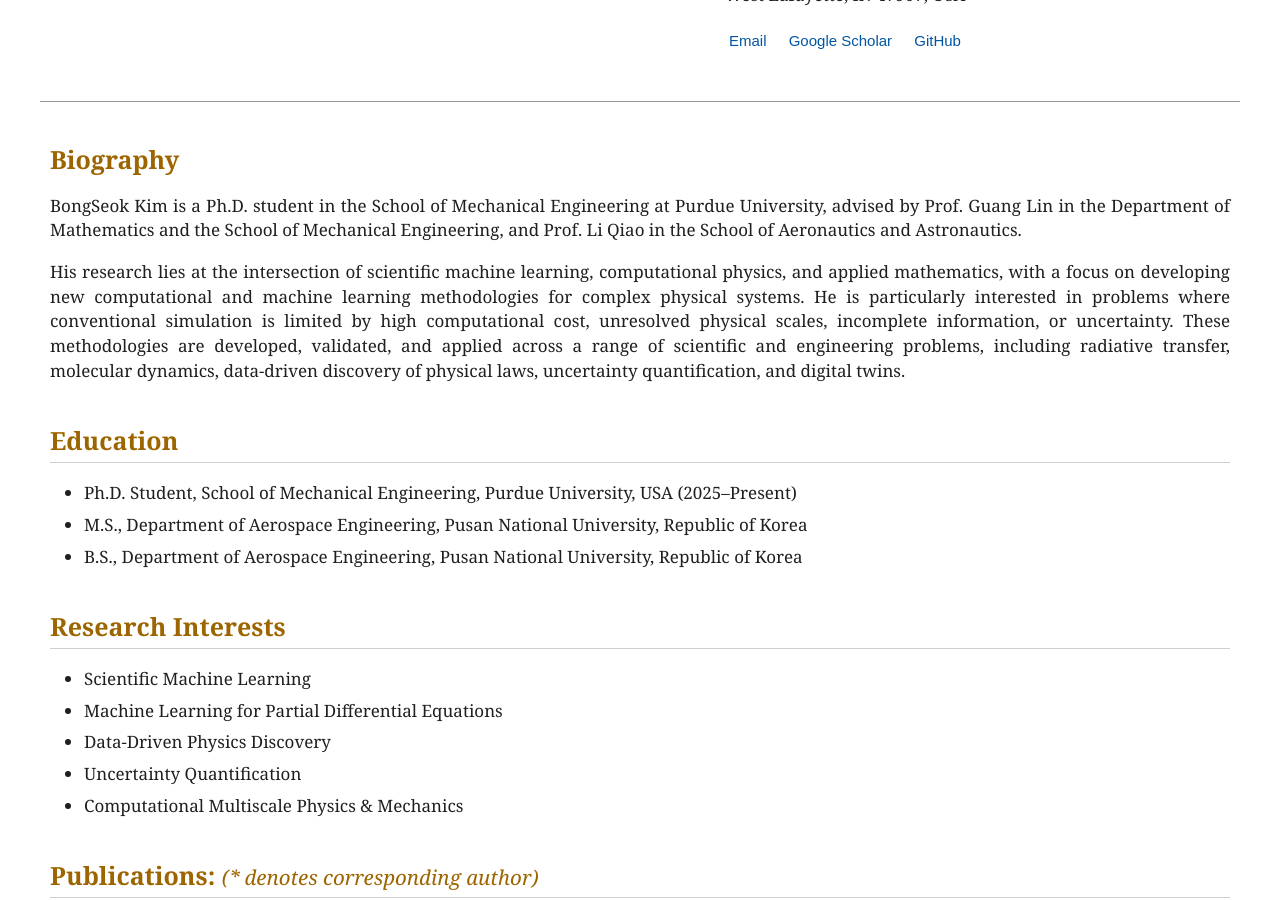
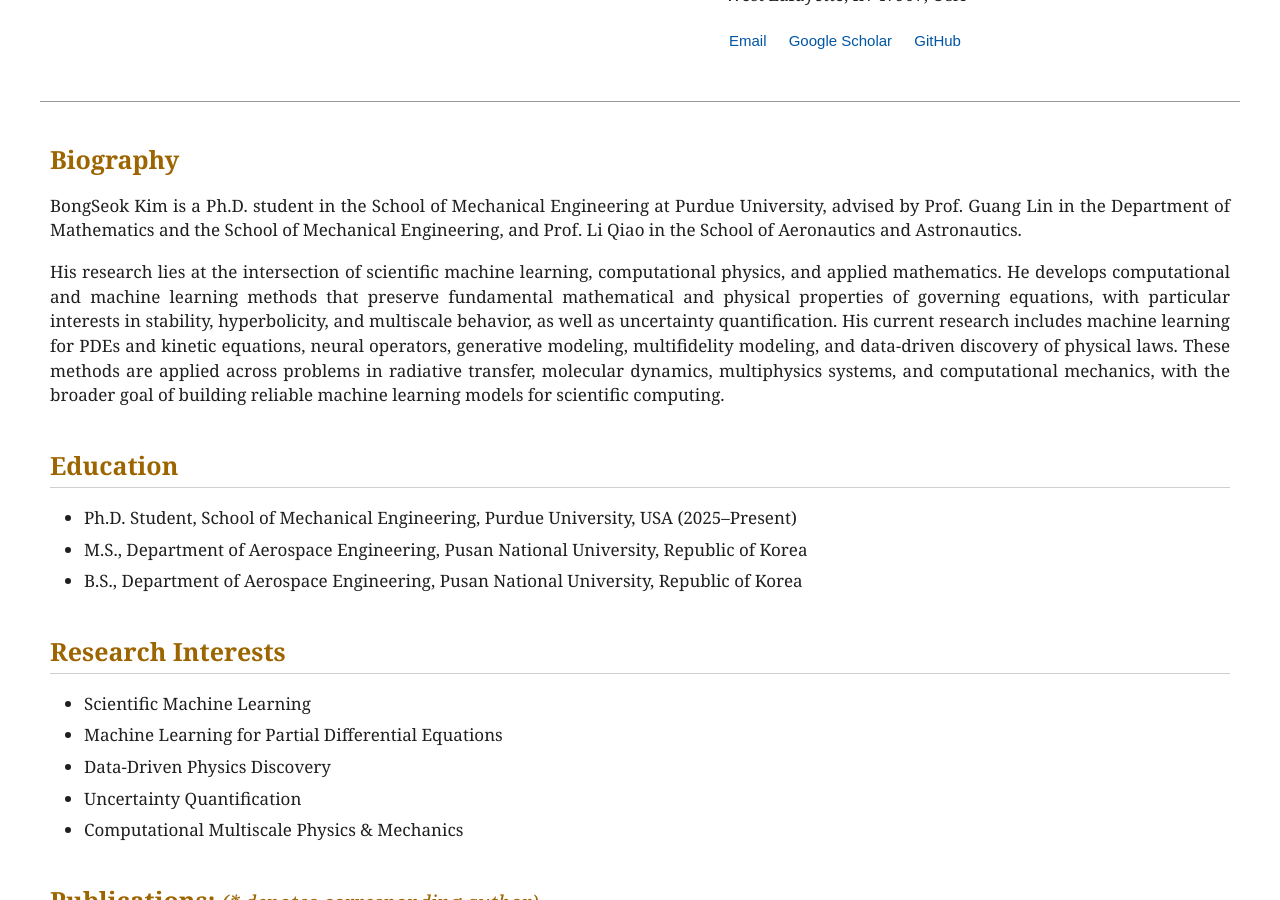
Before and after one commit to Kim4853/Kim4853.github.io, a Jekyll site: the page built from index.md, in a window 1280 px wide and 900 px high, scrolled down 730 px. Built offline with Jekyll 4.4.1, drawn with Linux system fonts in a browser that asks for light colours.

Commit message:
Update website

```diff
--- a/index.md
+++ b/index.md
@@ -192,7 +192,7 @@ permalink: /
 </p>
 
 <p>
-His research lies at the intersection of scientific machine learning, computational physics, and applied mathematics, with a focus on developing new computational and machine learning methodologies for complex physical systems. He is particularly interested in problems where conventional simulation is limited by high computational cost, unresolved physical scales, incomplete information, or uncertainty. These methodologies are developed, validated, and applied across a range of scientific and engineering problems, including radiative transfer, molecular dynamics, data-driven discovery of physical laws, uncertainty quantification, and digital twins.
+His research lies at the intersection of scientific machine learning, computational physics, and applied mathematics. He develops computational and machine learning methods that preserve fundamental mathematical and physical properties of governing equations, with particular interests in stability, hyperbolicity, and multiscale behavior, as well as uncertainty quantification. His current research includes machine learning for PDEs and kinetic equations, neural operators, generative modeling, multifidelity modeling, and data-driven discovery of physical laws. These methods are applied across problems in radiative transfer, molecular dynamics, multiphysics systems, and computational mechanics, with the broader goal of building reliable machine learning models for scientific computing.
 </p>
 
 
```
